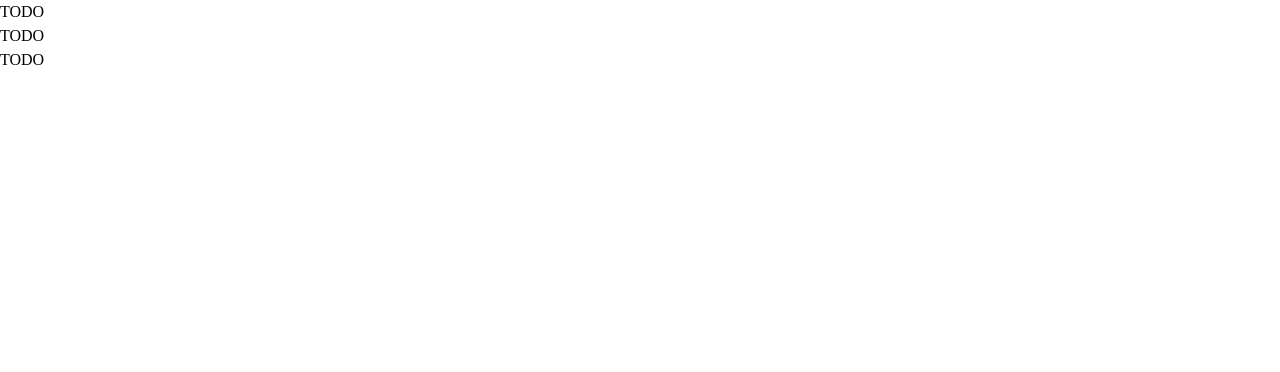
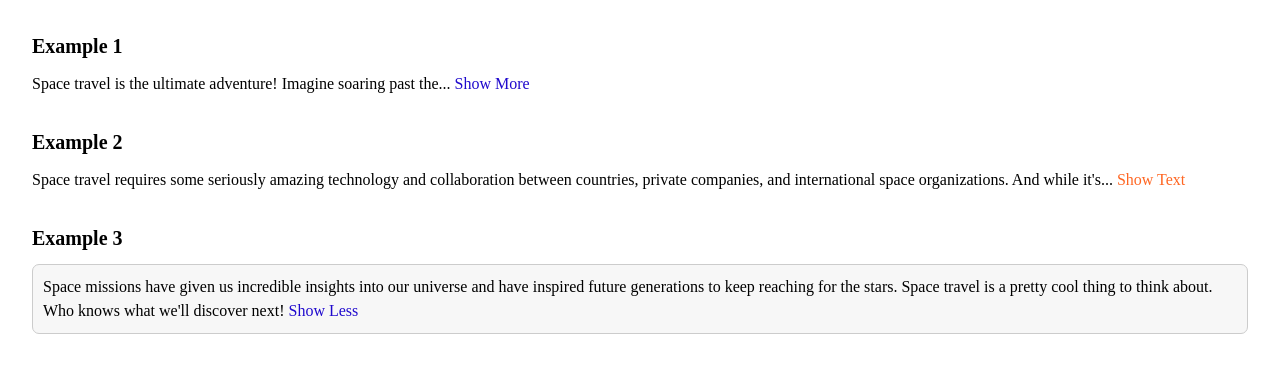
Before and after one commit to momen-arabi/react-text-expander-challenge, a React (Create React App) app: page / in a window 1280 px wide. Shown: the top 372 px of the page. Built offline with nearby package versions, Linux system fonts and the light colour scheme.

Commit message:
Implement TextExpander component and update page title

```diff
--- a/public/index.html
+++ b/public/index.html
@@ -6,7 +6,7 @@
     <meta name="viewport" content="width=device-width, initial-scale=1" />
     <meta name="theme-color" content="#000000" />
     <meta name="description" content="Web site created using create-react-app" />
-    <title>React App</title>
+    <title>Text Expander Challenge</title>
   </head>
   <body>
     <noscript>You need to enable JavaScript to run this app.</noscript>
--- a/src/App.js
+++ /dev/null
@@ -1,28 +0,0 @@
-import "./styles.css";
-
-export default function App() {
-  return (
-    <div>
-      <TextExpander>
-        Space travel is the ultimate adventure! Imagine soaring past the stars and exploring new worlds. It's the stuff of dreams and science fiction,
-        but believe it or not, space travel is a real thing. Humans and robots are constantly venturing out into the cosmos to uncover its secrets and
-        push the boundaries of what's possible.
-      </TextExpander>
-
-      <TextExpander collapsedNumWords={20} expandButtonText="Show text" collapseButtonText="Collapse text" buttonColor="#ff6622">
-        Space travel requires some seriously amazing technology and collaboration between countries, private companies, and international space
-        organizations. And while it's not always easy (or cheap), the results are out of this world. Think about the first time humans stepped foot on
-        the moon or when rovers were sent to roam around on Mars.
-      </TextExpander>
-
-      <TextExpander expanded={true} className="box">
-        Space missions have given us incredible insights into our universe and have inspired future generations to keep reaching for the stars. Space
-        travel is a pretty cool thing to think about. Who knows what we'll discover next!
-      </TextExpander>
-    </div>
-  );
-}
-
-function TextExpander() {
-  return <div>TODO</div>;
-}
--- /dev/null
+++ b/src/App.jsx
@@ -0,0 +1,59 @@
+import { useState } from "react";
+import "./styles.css";
+
+export default function App() {
+  return (
+    <div className="space-y-8 p-8">
+      <div>
+        <h3 className="text-xl font-semibold mb-3">Example 1</h3>
+        <TextExpander>
+          Space travel is the ultimate adventure! Imagine soaring past the stars and exploring new worlds. It's the stuff of dreams and science
+          fiction, but believe it or not, space travel is a real thing. Humans and robots are constantly venturing out into the cosmos to uncover its
+          secrets and push the boundaries of what's possible.
+        </TextExpander>
+      </div>
+
+      <div>
+        <h3 className="text-xl font-semibold mb-3">Example 2</h3>
+        <TextExpander collapsedNumWords={20} expandButtonText="Show Text" collapseButtonText="Collapse Text" buttonColor="#ff6622">
+          Space travel requires some seriously amazing technology and collaboration between countries, private companies, and international space
+          organizations. And while it's not always easy (or cheap), the results are out of this world. Think about the first time humans stepped foot
+          on the moon or when rovers were sent to roam around on Mars.
+        </TextExpander>
+      </div>
+
+      <div>
+        <h3 className="text-xl font-semibold mb-3">Example 3</h3>
+        <TextExpander expanded={true} className="box">
+          Space missions have given us incredible insights into our universe and have inspired future generations to keep reaching for the stars.
+          Space travel is a pretty cool thing to think about. Who knows what we'll discover next!
+        </TextExpander>
+      </div>
+    </div>
+  );
+}
+
+function TextExpander({
+  collapsedNumWords = "10",
+  expandButtonText = "Show More",
+  collapseButtonText = "Show Less",
+  buttonColor = "#1f09cd",
+  expanded = false,
+  className = "",
+  children = "",
+}) {
+  const [isExpanded, setIsExpanded] = useState(expanded);
+
+  return (
+    <div className={className}>
+      {children
+        .split(" ")
+        .slice(0, isExpanded ? children.split(" ").length : collapsedNumWords)
+        .join(" ")}
+      {isExpanded ? " " : "... "}
+      <button style={{ color: buttonColor }} onClick={() => setIsExpanded((prev) => !prev)}>
+        {isExpanded ? collapseButtonText : expandButtonText}
+      </button>
+    </div>
+  );
+}
```
